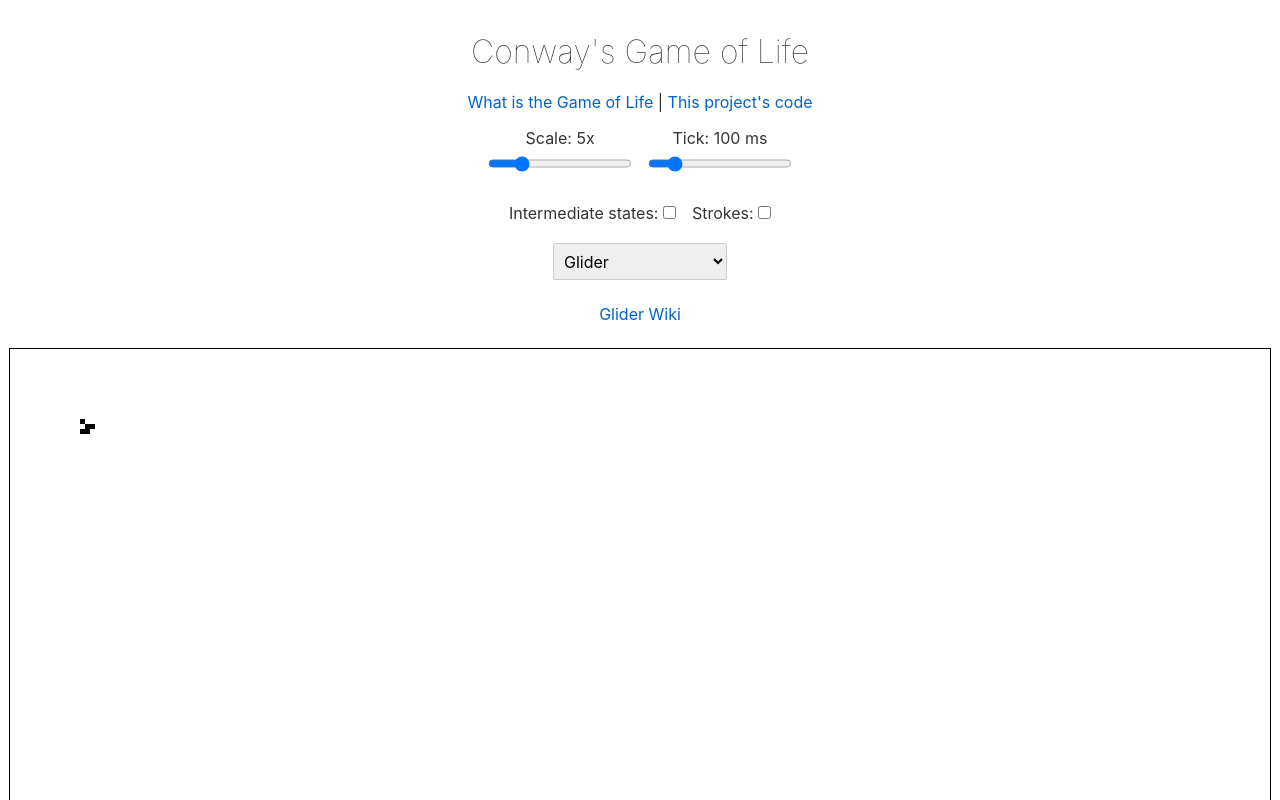
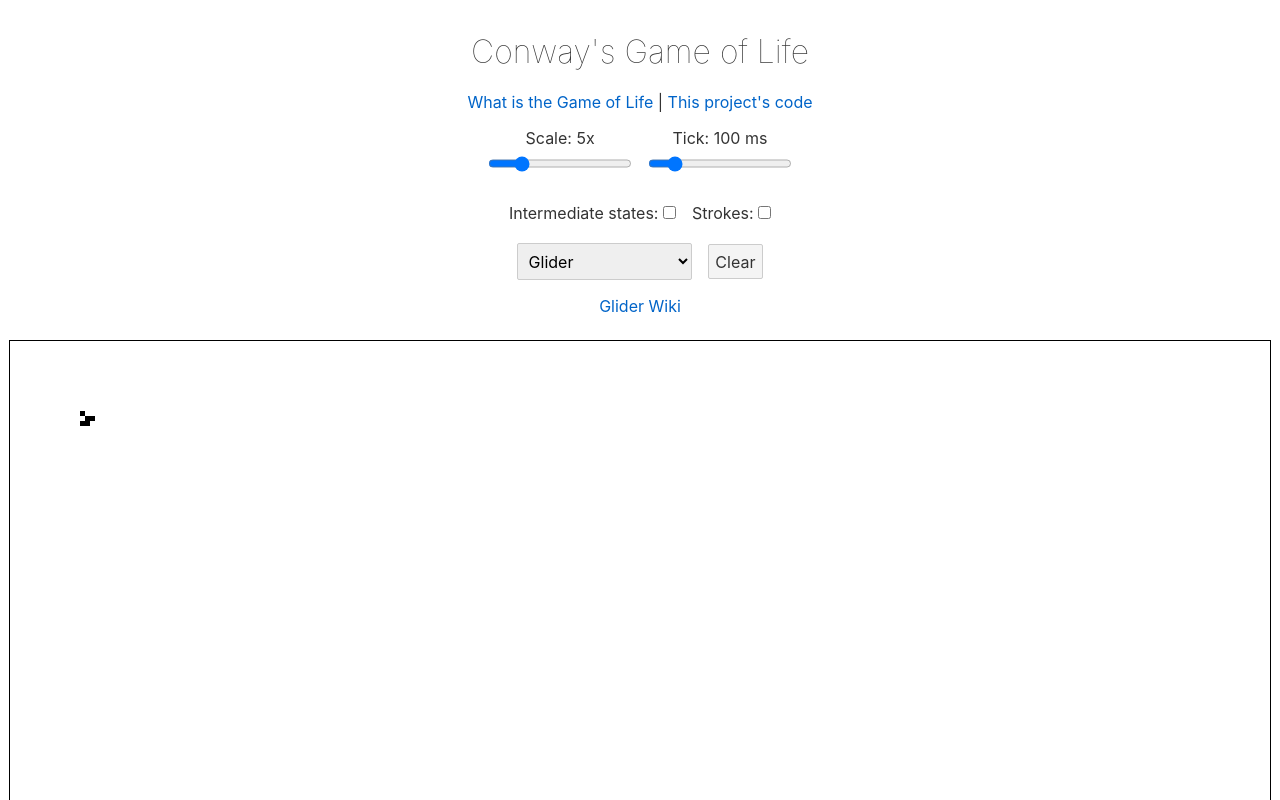
Before and after one commit to mebble/gameoflife, a Svelte app: page / in a window 1280 px wide. Shown: the top 800 px of the page. Built offline with nearby package versions, Linux system fonts and the light colour scheme.

Commit message:
add clear btn

```diff
--- a/src/App.svelte
+++ b/src/App.svelte
@@ -60,6 +60,9 @@
     function isWithin(x: number, y: number, w: number, h: number): boolean {
         return (0 < x && x < w) && (0 < y && y < h);
     }
+    function handleClear() {
+        generation = new Generation([]);
+    }
 </script>
 
 <main>
@@ -75,11 +78,14 @@
                 <label>Intermediate states: <input type="checkbox" bind:checked={withIntermediates}></label>
                 <label>Strokes: <input type="checkbox" bind:checked={withStrokes}></label>
             </div>
-            <select name="seed" bind:value={selectedSeed}>
-                {#each seeds as seed}
-                    <option value={seed}>{seed.name}</option>
-                {/each}
-            </select>
+            <div class="parameters">
+                <select name="seed" bind:value={selectedSeed}>
+                    {#each seeds as seed}
+                        <option value={seed}>{seed.name}</option>
+                    {/each}
+                </select>
+                <button type="button" on:click={handleClear}>Clear</button>
+            </div>
         </div>
         {#if selectedSeed && selectedSeed.info}
             <a href={selectedSeed.info}>{selectedSeed.name} Wiki</a>
```
